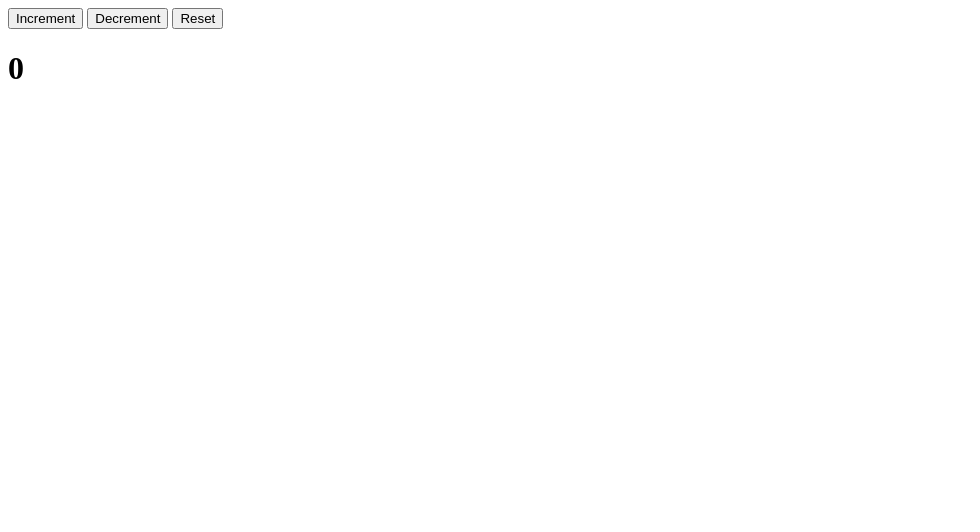
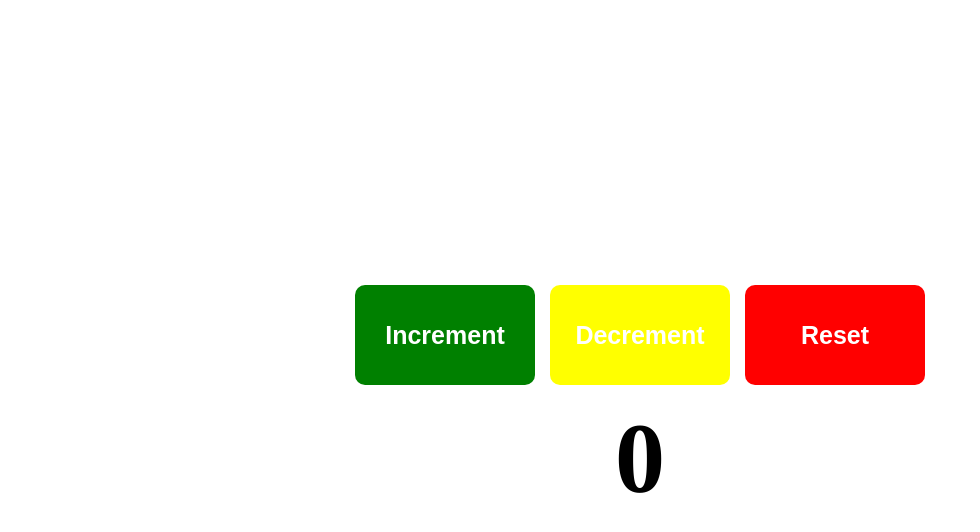
Before and after one commit to muhammadasimafridi/Counter-JS, a plain HTML site: page index.html in a window 1280 px wide. Shown: the whole page, without its empty margins (0-980 px from the left). Drawn offline with Linux system fonts and the light colour scheme.

Commit message:
Update Project

```diff
--- a/app.js
+++ b/app.js
@@ -1,19 +1,19 @@
 let count = 0;
 // Increment function where the counter will increase.
 function increment (){
-    count++;
-    console.log(count);
+    count++;    // Increment
+    console.log(count); // Output to the console.
     document.querySelector("h1").textContent = count;
 }
 // Decrement function where the counter will decrease.
 function decrement (){
-    count--;
-    console.log(count);
+    count--;    // Decrement
+    console.log(count); // Output to the console.
     document.querySelector("h1").textContent = count;
 }
 // Reset function where the counter will reset and the value will again start from 0.
 function reset (){
-    count = 0;
-    console.log(count);
+    count = 0;    // Reset
+    console.log(count); // Output to the console.
     document.querySelector("h1").textContent = count;
 }
--- a/index.html
+++ b/index.html
@@ -4,12 +4,15 @@
     <meta charset="UTF-8">
     <meta name="viewport" content="width=device-width, initial-scale=1.0">
     <title>Document</title>
+    <link rel="stylesheet" href="style.css">
 </head>
 <body>
-    <button onclick="increment()">Increment</button>
-    <button onclick="decrement()">Decrement</button>
-    <button onclick="reset()">Reset</button>
-    <h1>0</h1>
+    <div>
+        <button class="inc-btn" onclick="increment ()">Increment</button>
+        <button class="dec-btn" onclick="decrement ()">Decrement</button>
+        <button class="res-btn" onclick="reset ()">Reset</button>
+    </div>
+    <h1 class="count-no">0</h1>
 
 
 
--- /dev/null
+++ b/style.css
@@ -0,0 +1,54 @@
+*{
+    margin: 0;
+    padding: 0;
+    box-sizing: border-box;
+}
+body{
+    width: 100%;
+    height: 100vh;
+    display: flex;
+    flex-direction: column;
+    justify-content: center;
+    align-items: center;
+    gap: 15px;
+}
+div{
+    display: flex;
+    flex-direction: row;
+    gap: 15px;
+}
+button{
+    width: 180px;
+    height: 100px;
+    border: none;
+    border-radius: 10px;
+    color: white;
+    font-size: 25px;
+    font-weight: 700;
+    transition: 0.35s ease-in-out;
+}
+.inc-btn{
+    background-color: green;
+}
+.inc-btn:hover{
+    background-color: rgb(1, 90, 1);
+    transform: scale(1.04);
+}
+.dec-btn{
+    background-color: yellow;
+}
+.dec-btn:hover{
+    background-color: rgb(228, 228, 3);
+    transform: scale(1.04);
+}
+.res-btn{
+    background-color: red;
+}
+.res-btn:hover{
+    background-color: rgb(202, 4, 4);
+    transform: scale(1.04);
+}
+.count-no{
+    font-size: 100px;
+    font-weight: 900;
+}
```
